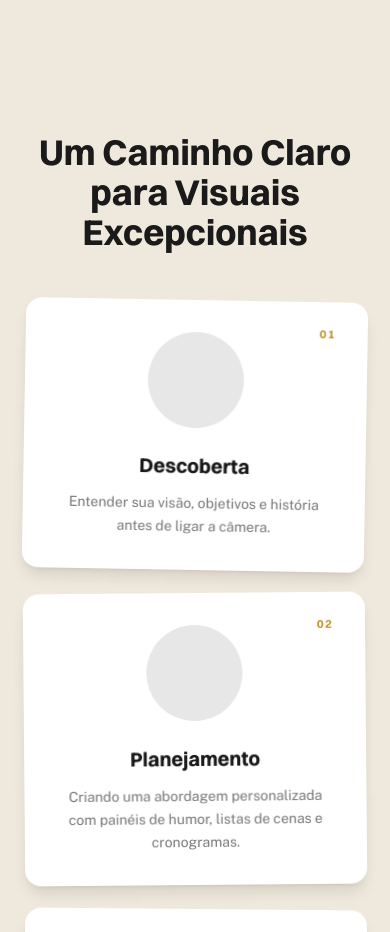
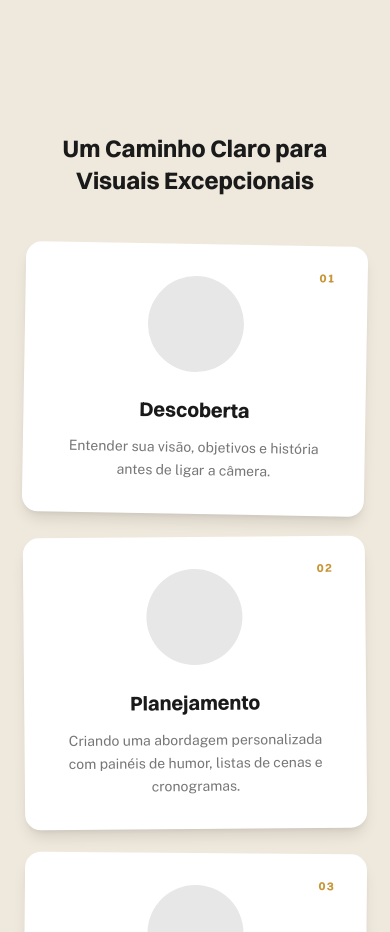
Before and after one commit to corazzione/Portfolio-Amiga-Joyce, a Next.js app: page / in a window 390 px wide. Shown: the part 4020-4952 px from the top of the page. Built offline with nearby package versions, Linux system fonts and the light colour scheme.

Commit message:
feat(07-02): implement sm:sticky fallback and touch swipe for testimonials
- ProcessSection: sm:sticky, sm:top-*, sm:z-*, sm:min-h-[300vh], text-2xl sm:text-4xl heading
- TestimonialSection: touchStartX ref + onTouchStart/onTouchEnd with 50px threshold

```diff
--- a/components/sections/ProcessSection.tsx
+++ b/components/sections/ProcessSection.tsx
@@ -1,8 +1,8 @@
 import { processSteps } from '@/lib/data'
 import { RevealWrapper } from '@/components/motion/RevealWrapper'
 
-const topClasses = ['top-16', 'top-20', 'top-24', 'top-28', 'top-32', 'top-36']
-const zClasses = ['z-[10]', 'z-[20]', 'z-[30]', 'z-[40]', 'z-[50]', 'z-[60]']
+const topClasses = ['sm:top-16', 'sm:top-20', 'sm:top-24', 'sm:top-28', 'sm:top-32', 'sm:top-36']
+const zClasses = ['sm:z-[10]', 'sm:z-[20]', 'sm:z-[30]', 'sm:z-[40]', 'sm:z-[50]', 'sm:z-[60]']
 const rotations = [
   'rotate-[1deg]', 'rotate-[-0.5deg]', 'rotate-[0.5deg]',
   'rotate-[-1deg]', 'rotate-[0.5deg]', 'rotate-[-0.5deg]',
@@ -13,15 +13,15 @@ export function ProcessSection() {
     <section id="process" className="relative bg-bg py-24">
       <div className="max-w-2xl mx-auto px-6">
         <RevealWrapper>
-          <h2 className="font-switzer font-bold text-4xl text-dark mb-12 text-center">
+          <h2 className="font-switzer font-bold text-2xl sm:text-4xl text-dark mb-12 text-center">
             Um Caminho Claro para Visuais Excepcionais
           </h2>
         </RevealWrapper>
-        <div className="relative min-h-[300vh]">
+        <div className="relative sm:min-h-[300vh]">
           {processSteps.map((step, i) => (
             <div
               key={step.id}
-              className={`sticky ${topClasses[i]} ${zClasses[i]} ${rotations[i]} mb-6 bg-white rounded-2xl p-8 shadow-lg transition-shadow`}
+              className={`sm:sticky ${topClasses[i]} ${zClasses[i]} ${rotations[i]} mb-6 bg-white rounded-2xl p-8 shadow-lg transition-shadow`}
             >
               <span className="absolute top-6 right-8 text-gold font-switzer font-bold text-xs tracking-widest">
                 {String(step.id).padStart(2, '0')}
--- a/components/sections/TestimonialSection.tsx
+++ b/components/sections/TestimonialSection.tsx
@@ -8,6 +8,7 @@ export function TestimonialSection() {
   const [currentIndex, setCurrentIndex] = useState(0)
   const prefersReduced = useReducedMotion()
   const intervalRef = useRef<ReturnType<typeof setInterval> | null>(null)
+  const touchStartX = useRef<number>(0)
 
   const startInterval = useCallback(() => {
     if (intervalRef.current) clearInterval(intervalRef.current)
@@ -44,7 +45,15 @@ export function TestimonialSection() {
       <div className="absolute inset-0 bg-dark/30" />
 
       {/* Content container */}
-      <div className="relative z-10 flex flex-col items-center gap-8 px-6">
+      <div
+        className="relative z-10 flex flex-col items-center gap-8 px-6"
+        onTouchStart={(e) => { touchStartX.current = e.touches[0].clientX }}
+        onTouchEnd={(e) => {
+          const delta = e.changedTouches[0].clientX - touchStartX.current
+          if (delta < -50) handleDotClick((currentIndex + 1) % testimonials.length)
+          if (delta > 50) handleDotClick((currentIndex - 1 + testimonials.length) % testimonials.length)
+        }}
+      >
         {/* Floating white card with AnimatePresence */}
         <AnimatePresence mode="wait">
           <motion.div
```
